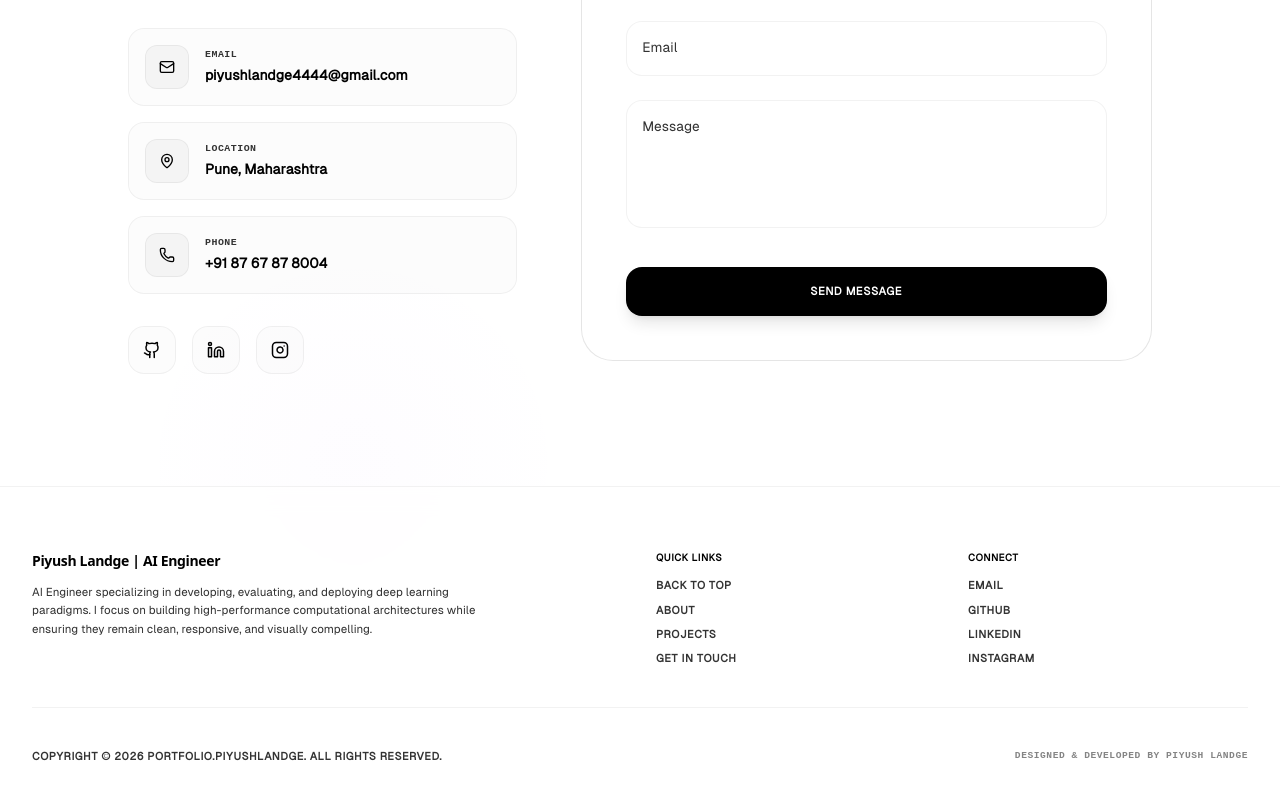
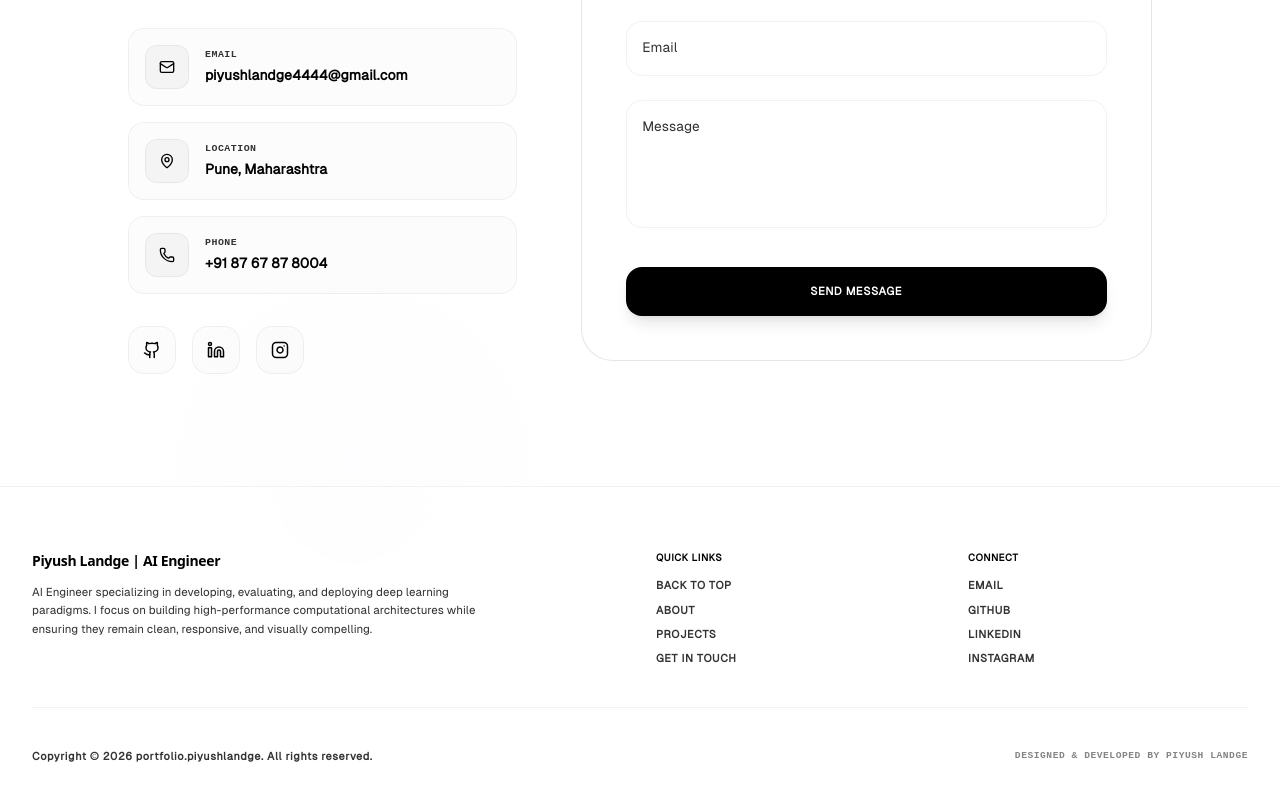
Before and after one commit to piyushlandge04/Portfolio.piyushlandge-, a React (Vite) app: page / in a window 1280 px wide. Shown: the part 5894-6694 px from the top of the page. Built offline with nearby package versions, Linux system fonts and the light colour scheme; no server answers; a web font is replaced by a local one.

Commit message:
Update copyright footer casing to Capitalized & Small letters

```diff
--- a/src/WebPages/Contact.jsx
+++ b/src/WebPages/Contact.jsx
@@ -346,7 +346,7 @@ export default function Contact() {
 
           {/* Bottom section: Copyright */}
           <div className="flex flex-col sm:flex-row items-center justify-between gap-4 text-text-muted font-bold tracking-wider">
-            <p>COPYRIGHT &copy; {new Date().getFullYear()} PORTFOLIO.PIYUSHLANDGE. ALL RIGHTS RESERVED.</p>
+            <p>Copyright &copy; {new Date().getFullYear()} portfolio.piyushlandge. All rights reserved.</p>
             <p className="text-[0.6rem] font-mono opacity-60">DESIGNED &amp; DEVELOPED BY PIYUSH LANDGE</p>
           </div>
 
```
